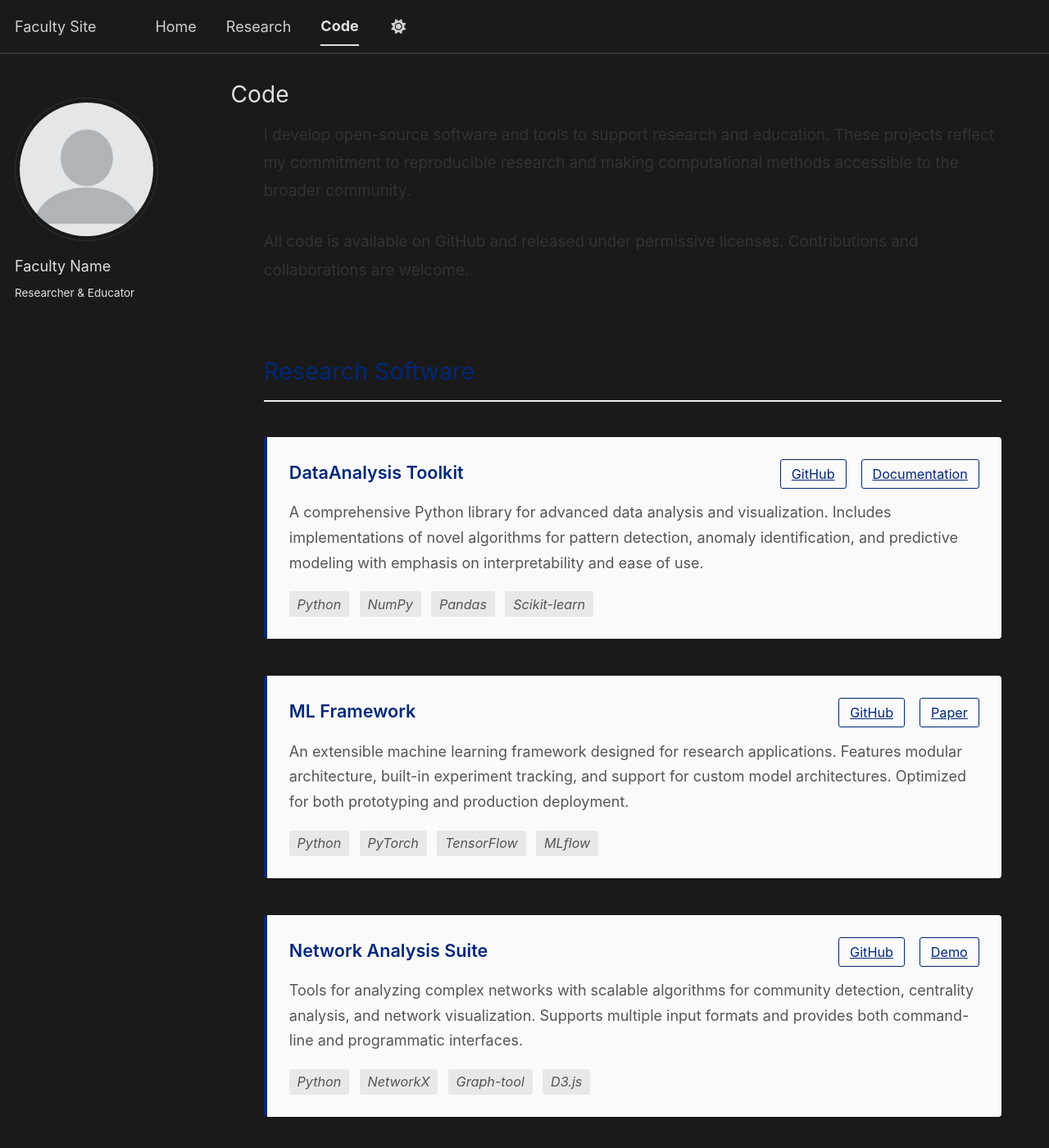
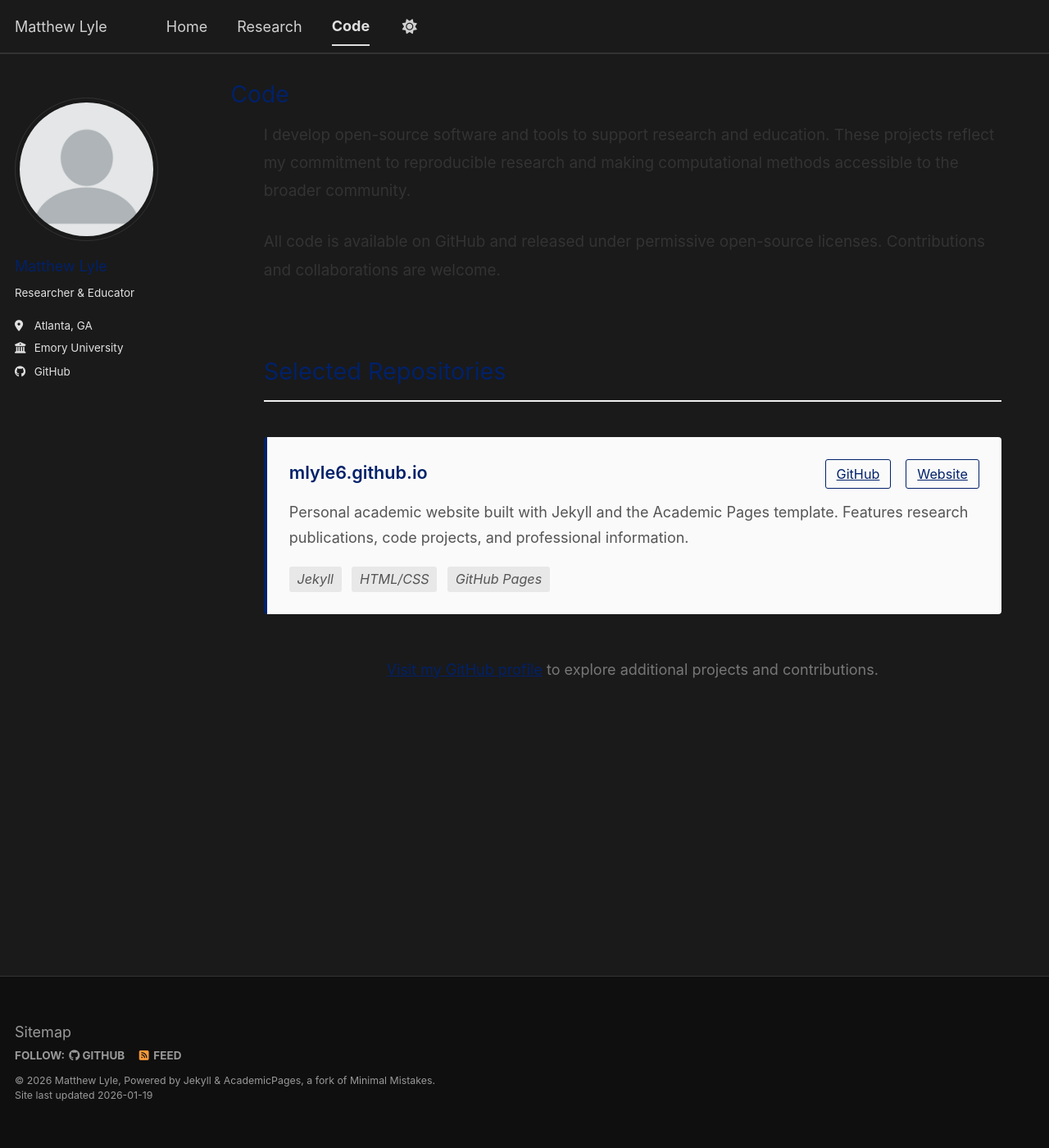
Before and after one commit to mlyle6/mlyle6.github.io, a Jekyll site: the page built from _pages/code.md, in a window 1280 px wide and 1400 px high. Shown: the whole window at 82% size. Built offline with Jekyll 4.4.1, drawn with Linux system fonts in a browser that asks for light colours; a script bundle is joined from its source files by our own code; library files that are not in the unit come from our copies; some of the changed text lies outside the part shown.

Commit message:
Transform AcademicPages template into personal site for Matthew Lyle (#3)
* Initial plan

* Update identity to Matthew Lyle and add Emory styling

Co-authored-by: mlyle6 <115313490+mlyle6@users.noreply.github.com>

* Address code review feedback: preserve licensing info and simplify code page

Co-authored-by: mlyle6 <115313490+mlyle6@users.noreply.github.com>

---------

Co-authored-by: copilot-swe-agent[bot] <198982749+Copilot@users.noreply.github.com>
Co-authored-by: mlyle6 <115313490+mlyle6@users.noreply.github.com>

```diff
--- a/_config.yml
+++ b/_config.yml
@@ -9,9 +9,9 @@
 # Basic Site Settings
 locale                   : "en-US"
 site_theme               : "emory" # The available themes options are "default", "air", "sunrise", "mint", "dirt", "contrast" and "emory"
-title                    : "Faculty Site"
+title                    : "Matthew Lyle"
 title_separator          : "-"
-name                     : &name "Faculty Name"
+name                     : &name "Matthew Lyle"
 description              : &description "Academic research and portfolio"
 url                      : https://mlyle6.github.io # The base hostname & protocol for your site e.g. "https://[your GitHub username].github.io",
                                                            # or if you already have some other page hosted on Github then use "https://[your GitHub username].github.io/[Your Repo Name]"
@@ -24,13 +24,13 @@ repository               : "mlyle6/mlyle6.github.io"
 author:
   # Biographic information
   avatar           : "profile.png"
-  name             : "Faculty Name"
+  name             : "Matthew Lyle"
   pronouns         : # example: "she/her"
   bio              : "Researcher & Educator"
-  location         : # Location
-  employer         : # Institution name
+  location         : "Atlanta, GA"
+  employer         : "Emory University"
   uri              : # URL
-  email            : # Email address
+  email            : # Email address (placeholder)
 
   # Academic websites
   academia         : # URL
@@ -51,7 +51,7 @@ author:
   bitbucket        : # Username
   codepen          : # Username
   dribbble         : # Username
-  github           : # GitHub username
+  github           : "mlyle6"
   kaggle           : # Username
   stackoverflow    : # User number or user number and name
 
--- a/_pages/code.md
+++ b/_pages/code.md
@@ -12,7 +12,7 @@ author_profile: true
 }
 
 .code-page h2 {
-  color: #002878;
+  color: #012169;
   font-weight: 400;
   margin-top: 3em;
   margin-bottom: 1.5em;
@@ -56,12 +56,12 @@ author_profile: true
 }
 
 .project-title a {
-  color: #002878;
+  color: #012169;
   text-decoration: none;
 }
 
 .project-title a:hover {
-  color: #001850;
+  color: #c79000;
   text-decoration: underline;
 }
 
@@ -73,16 +73,16 @@ author_profile: true
 
 .project-link {
   font-size: 0.9em;
-  color: #002878;
+  color: #012169;
   text-decoration: none;
   padding: 0.3em 0.8em;
-  border: 1px solid #002878;
+  border: 1px solid #012169;
   border-radius: 3px;
   transition: all 0.2s ease;
 }
 
 .project-link:hover {
-  background: #002878;
+  background: #012169;
   color: white;
 }
 
@@ -113,114 +113,33 @@ author_profile: true
   <div class="code-intro">
     <p>I develop open-source software and tools to support research and education. These projects reflect my commitment to reproducible research and making computational methods accessible to the broader community.</p>
 
-    <p>All code is available on GitHub and released under permissive licenses. Contributions and collaborations are welcome.</p>
+    <p>All code is available on GitHub and released under permissive open-source licenses. Contributions and collaborations are welcome.</p>
   </div>
 
-  <h2>Research Software</h2>
+  <h2>Selected Repositories</h2>
   <div class="project-list">
     <div class="project-item">
       <div class="project-header">
         <div class="project-title">
-          <a href="https://github.com/mlyle6" target="_blank">DataAnalysis Toolkit</a>
+          <a href="https://github.com/mlyle6/mlyle6.github.io" target="_blank">mlyle6.github.io</a>
         </div>
         <div class="project-links">
-          <a href="https://github.com/mlyle6" class="project-link" target="_blank">GitHub</a>
-          <a href="#" class="project-link" target="_blank">Documentation</a>
+          <a href="https://github.com/mlyle6/mlyle6.github.io" class="project-link" target="_blank">GitHub</a>
+          <a href="https://mlyle6.github.io" class="project-link" target="_blank">Website</a>
         </div>
       </div>
       <div class="project-description">
-        A comprehensive Python library for advanced data analysis and visualization. Includes implementations of novel algorithms for pattern detection, anomaly identification, and predictive modeling with emphasis on interpretability and ease of use.
+        Personal academic website built with Jekyll and the Academic Pages template. Features research publications, code projects, and professional information.
       </div>
       <div class="project-tech">
-        <span class="tech-tag">Python</span>
-        <span class="tech-tag">NumPy</span>
-        <span class="tech-tag">Pandas</span>
-        <span class="tech-tag">Scikit-learn</span>
-      </div>
-    </div>
-
-    <div class="project-item">
-      <div class="project-header">
-        <div class="project-title">
-          <a href="https://github.com/mlyle6" target="_blank">ML Framework</a>
-        </div>
-        <div class="project-links">
-          <a href="https://github.com/mlyle6" class="project-link" target="_blank">GitHub</a>
-          <a href="#" class="project-link" target="_blank">Paper</a>
-        </div>
-      </div>
-      <div class="project-description">
-        An extensible machine learning framework designed for research applications. Features modular architecture, built-in experiment tracking, and support for custom model architectures. Optimized for both prototyping and production deployment.
-      </div>
-      <div class="project-tech">
-        <span class="tech-tag">Python</span>
-        <span class="tech-tag">PyTorch</span>
-        <span class="tech-tag">TensorFlow</span>
-        <span class="tech-tag">MLflow</span>
-      </div>
-    </div>
-
-    <div class="project-item">
-      <div class="project-header">
-        <div class="project-title">
-          <a href="https://github.com/mlyle6" target="_blank">Network Analysis Suite</a>
-        </div>
-        <div class="project-links">
-          <a href="https://github.com/mlyle6" class="project-link" target="_blank">GitHub</a>
-          <a href="#" class="project-link" target="_blank">Demo</a>
-        </div>
-      </div>
-      <div class="project-description">
-        Tools for analyzing complex networks with scalable algorithms for community detection, centrality analysis, and network visualization. Supports multiple input formats and provides both command-line and programmatic interfaces.
-      </div>
-      <div class="project-tech">
-        <span class="tech-tag">Python</span>
-        <span class="tech-tag">NetworkX</span>
-        <span class="tech-tag">Graph-tool</span>
-        <span class="tech-tag">D3.js</span>
+        <span class="tech-tag">Jekyll</span>
+        <span class="tech-tag">HTML/CSS</span>
+        <span class="tech-tag">GitHub Pages</span>
       </div>
     </div>
   </div>
 
-  <h2>Educational Resources</h2>
-  <div class="project-list">
-    <div class="project-item">
-      <div class="project-header">
-        <div class="project-title">
-          <a href="https://github.com/mlyle6" target="_blank">Data Science Course Materials</a>
-        </div>
-        <div class="project-links">
-          <a href="https://github.com/mlyle6" class="project-link" target="_blank">GitHub</a>
-        </div>
-      </div>
-      <div class="project-description">
-        Complete course materials including Jupyter notebooks, datasets, and exercises for teaching data science fundamentals. Covers data wrangling, statistical analysis, machine learning, and visualization.
-      </div>
-      <div class="project-tech">
-        <span class="tech-tag">Jupyter</span>
-        <span class="tech-tag">Python</span>
-        <span class="tech-tag">R</span>
-      </div>
-    </div>
-
-    <div class="project-item">
-      <div class="project-header">
-        <div class="project-title">
-          <a href="https://github.com/mlyle6" target="_blank">Research Methods Tutorials</a>
-        </div>
-        <div class="project-links">
-          <a href="https://github.com/mlyle6" class="project-link" target="_blank">GitHub</a>
-        </div>
-      </div>
-      <div class="project-description">
-        Interactive tutorials demonstrating best practices in computational research, including reproducible workflows, version control, and effective documentation strategies.
-      </div>
-      <div class="project-tech">
-        <span class="tech-tag">Git</span>
-        <span class="tech-tag">Docker</span>
-        <span class="tech-tag">Jupyter</span>
-        <span class="tech-tag">Make</span>
-      </div>
-    </div>
-  </div>
+  <p style="text-align: center; margin-top: 2em; color: #777;">
+    <a href="https://github.com/mlyle6" target="_blank" style="color: #012169;">Visit my GitHub profile</a> to explore additional projects and contributions.
+  </p>
 </div>
--- a/assets/css/custom.css
+++ b/assets/css/custom.css
@@ -3,6 +3,7 @@ layout: null
 ---
 
 /* Custom CSS for clean, minimal faculty site design */
+/* Emory University color scheme: Blue #012169, Gold #c79000 */
 
 /* Increase overall spacing and whitespace */
 .page__content {
@@ -33,7 +34,7 @@ layout: null
   margin-top: 1em;
 }
 
-/* Clean navigation */
+/* Clean navigation with Emory blue accent */
 .greedy-nav {
   background: var(--global-bg-color);
 }
@@ -44,18 +45,22 @@ layout: null
 }
 
 .greedy-nav a:hover {
-  color: var(--global-masthead-link-color-hover);
+  color: #012169; /* Emory blue on hover */
 }
 
-/* Enhance link styles */
+.greedy-nav a.site-title {
+  color: #012169; /* Emory blue for site title */
+}
+
+/* Enhance link styles with Emory colors */
 a {
-  color: var(--global-link-color);
+  color: #012169; /* Emory blue for links */
   text-decoration: none;
   transition: all 0.2s ease;
 }
 
 a:hover {
-  color: var(--global-link-color-hover);
+  color: #c79000; /* Emory gold on hover */
 }
 
 /* Clean footer */
@@ -65,10 +70,11 @@ a:hover {
   border-top: 1px solid var(--global-border-color);
 }
 
-/* Typography improvements */
+/* Typography improvements with Emory blue accents */
 h1, h2, h3, h4, h5, h6 {
   font-weight: 400;
   line-height: 1.4;
+  color: #012169; /* Emory blue for headings */
 }
 
 /* Add more whitespace around sections */
@@ -78,6 +84,14 @@ h1, h2, h3, h4, h5, h6 {
 
 .archive__item {
   margin-bottom: 2em;
+}
+
+.archive__item-title a {
+  color: #012169; /* Emory blue for archive titles */
+}
+
+.archive__item-title a:hover {
+  color: #c79000; /* Emory gold on hover */
 }
 
 /* Clean list styles */
@@ -111,9 +125,9 @@ p {
   margin-bottom: 1.5em;
 }
 
-/* Clean blockquotes */
+/* Clean blockquotes with Emory accent */
 blockquote {
-  border-left: 4px solid var(--global-link-color);
+  border-left: 4px solid #012169; /* Emory blue accent */
   padding-left: 1.5em;
   font-style: italic;
   color: var(--global-text-color-light);
@@ -134,6 +148,24 @@ pre {
   padding: 1em;
 }
 
+/* Sidebar social icons with Emory colors */
+.author__urls a:hover {
+  color: #012169; /* Emory blue on hover */
+}
+
+/* Button styles with Emory colors */
+.btn {
+  background-color: #012169; /* Emory blue */
+  color: white;
+  border: 1px solid #012169;
+}
+
+.btn:hover {
+  background-color: #c79000; /* Emory gold on hover */
+  border-color: #c79000;
+  color: white;
+}
+
 /* Responsive spacing */
 @media (max-width: 768px) {
   .page__content {
```
Also changed, not shown: other parts of _pages/code.md (+1 -1 lines), _data/authors.yml (+8 -16 lines), _pages/about.md (+5 -5 lines), _pages/non-menu-page.md (deleted, +0 -16 lines), _pages/research.md (+4 -4 lines), _pages/terms.md (deleted, +0 -39 lines).
